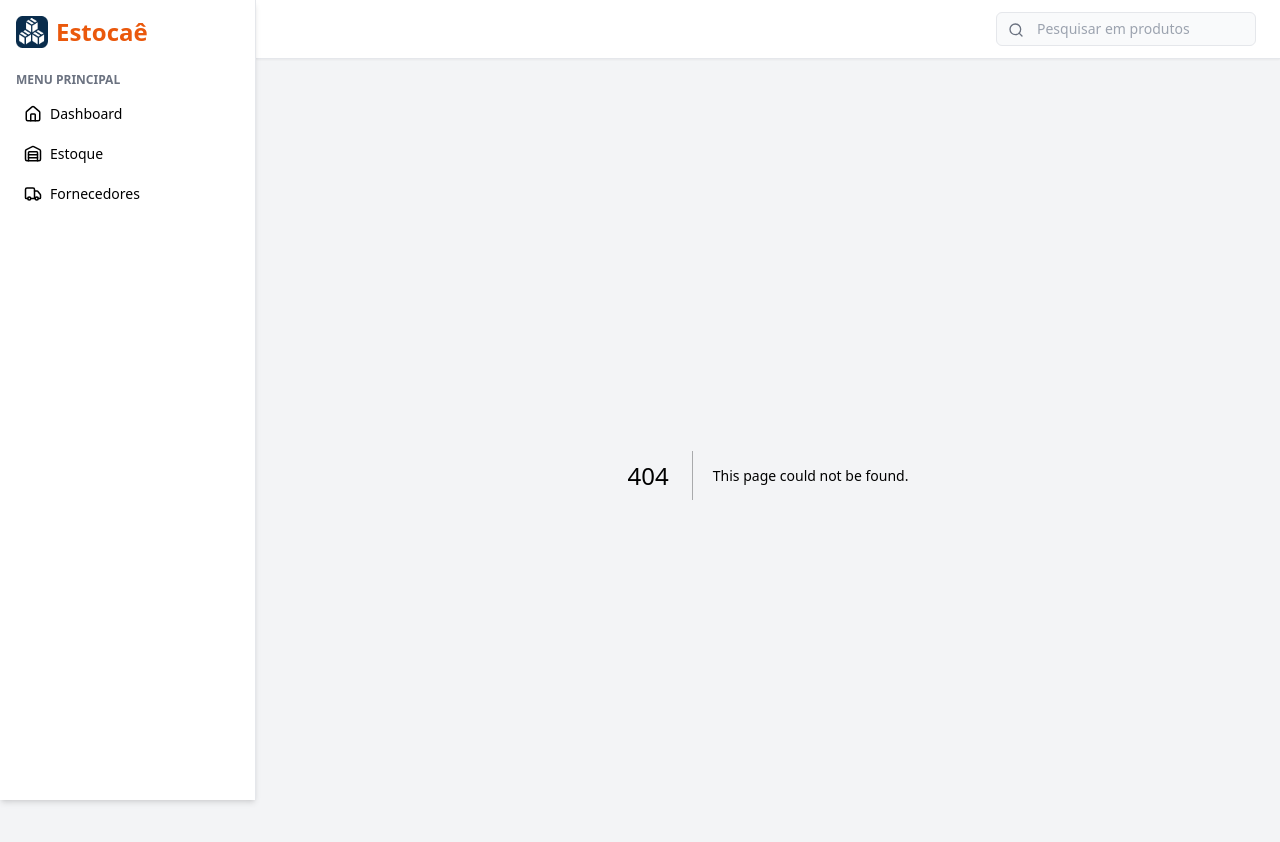
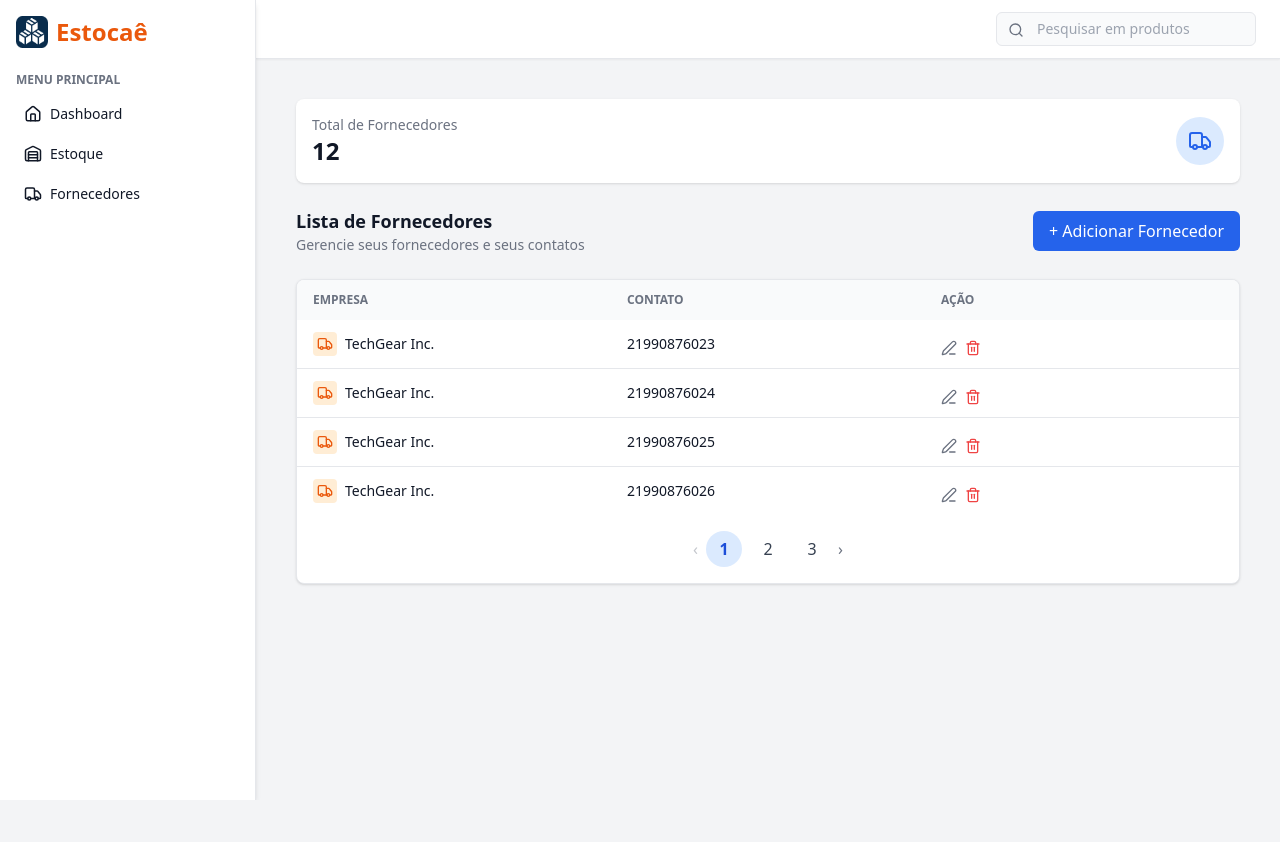
Before and after one commit to PhantomTrainer2/Trabalho2EngSoftware, a Next.js app in the folder Perfeccionista/frontend/: page /fornecedores in a window 1280 px wide. Before the commit this address had no page. Shown: the top 842 px of the page. After the commit the page ends 800 px from the top, so only its background shows below. Built offline with nearby package versions, Linux system fonts and the light colour scheme.

Commit message:
feat: implementa página de fornecedores

```diff
--- /dev/null
+++ b/Perfeccionista/frontend/src/app/fornecedores/page.tsx
@@ -0,0 +1,207 @@
+'use client'
+
+import { useEffect, useState } from 'react'
+import { Truck, Edit3, Trash2 } from 'lucide-react'
+import Table from '../../components/Table'
+import GenericModal, { FieldConfig } from '../../components/GenericModal'
+
+interface Fornecedor {
+  id: string
+  empresa: string
+  contato: string
+}
+
+const supplierFields: FieldConfig[] = [
+  { name: 'empresa',  label: 'Empresa', type: 'text',     required: true },
+  { name: 'contato',  label: 'Contato', type: 'text',     required: true },
+]
+
+export default function FornecedoresPage() {
+  const [fornecedores, setFornecedores] = useState<Fornecedor[]>([])
+  const [modalOpen,    setModalOpen]    = useState(false)
+  const [editing,      setEditing]      = useState<Fornecedor|null>(null)
+
+  const [confirmOpen, setConfirmOpen] = useState(false)
+  const [toDelete,    setToDelete]    = useState<Fornecedor|null>(null)
+
+  useEffect(() => {
+    const mock: Fornecedor[] = Array(12).fill(0).map((_, i) => ({
+      id:      String(i + 1),
+      empresa: `TechGear Inc.`,
+      contato: `2199087${6023 + i}`,
+    }))
+    setFornecedores(mock)
+  }, [])
+
+  function openCreateModal() {
+    setEditing(null)
+    setModalOpen(true)
+  }
+
+  function openEditModal(f: Fornecedor) {
+    setEditing(f)
+    setModalOpen(true)
+  }
+
+  function openConfirmModal(f: Fornecedor) {
+    setToDelete(f)
+    setConfirmOpen(true)
+  }
+
+  function handleSave(data: Record<string, any>) {
+    if (editing) {
+      // atualizar existente
+      setFornecedores((prev) =>
+        prev.map((f) =>
+          f.id === editing.id
+            ? { ...f, empresa: data.empresa, contato: data.contato }
+            : f
+        )
+      )
+    } else {
+      // criar novo
+      const nextId = fornecedores.length + 1
+      const newSup: Fornecedor = {
+        id: String(nextId),
+        empresa:  data.empresa,
+        contato:  data.contato,
+      }
+      setFornecedores((prev) => [newSup, ...prev])
+    }
+    setModalOpen(false)
+  }
+
+  function handleDeleteConfirmed() {
+    if (toDelete) {
+      setFornecedores((prev) => prev.filter((f) => f.id !== toDelete.id))
+      if (editing?.id === toDelete.id) setModalOpen(false)
+    }
+    setConfirmOpen(false)
+    setToDelete(null)
+  }
+
+  return (
+    <section className="p-4 md:p-6 space-y-6">
+      <div className="bg-white shadow rounded-lg p-4 flex items-center justify-between">
+        <div>
+          <p className="text-sm text-gray-500">Total de Fornecedores</p>
+          <h2 className="text-2xl font-bold">{fornecedores.length}</h2>
+        </div>
+        <div className="p-3 bg-blue-100 rounded-full">
+          <Truck className="text-blue-600" />
+        </div>
+      </div>
+
+      <div className="flex items-center justify-between">
+        <div>
+          <h1 className="text-lg font-semibold">Lista de Fornecedores</h1>
+          <p className="text-sm text-gray-500">
+            Gerencie seus fornecedores e seus contatos
+          </p>
+        </div>
+        <button
+          onClick={openCreateModal}
+          className="bg-blue-600 hover:bg-blue-700 text-white px-4 py-2 rounded-md"
+        >
+          + Adicionar Fornecedor
+        </button>
+      </div>
+
+      <Table<Fornecedor>
+        columns={['Empresa', 'Contato', 'Ação']}
+        data={fornecedores}
+        renderRow={(f) => (
+          <>
+            <td className="px-4 py-3 flex items-center gap-2">
+              <div className="bg-orange-100 p-1 rounded">
+                <Truck className="text-orange-600" size={16} />
+              </div>
+              {f.empresa}
+            </td>
+            <td className="px-4 py-3">{f.contato}</td>
+            <td className="px-4 py-3 flex gap-2">
+              <button onClick={() => openEditModal(f)}>
+                <Edit3 className="text-gray-500 hover:text-gray-700" size={16} />
+              </button>
+              <button onClick={() => openConfirmModal(f)}>
+                <Trash2 className="text-red-500 hover:text-red-700" size={16} />
+              </button>
+            </td>
+          </>
+        )}
+      />
+
+      <GenericModal
+        isOpen={modalOpen}
+        title={editing ? 'Editar Fornecedor' : 'Adicionar Fornecedor'}
+        fields={supplierFields}
+        initialData={
+          editing
+            ? { empresa: editing.empresa, contato: editing.contato }
+            : {}
+        }
+        onClose={() => setModalOpen(false)}
+        onSave={handleSave}
+        footer={
+          editing && (
+            <div className="flex justify-between items-center w-full">
+              <button
+                onClick={() => {
+                  openConfirmModal(editing)
+                  setModalOpen(false)
+                }}
+                className="text-red-600 hover:underline text-sm"
+              >
+                Excluir
+              </button>
+              <div className="space-x-2">
+                <button
+                  onClick={() => setModalOpen(false)}
+                  className="px-4 py-2 text-sm border rounded hover:bg-gray-100"
+                >
+                  Cancelar
+                </button>
+                <button
+                  type="submit"
+                  className="px-4 py-2 text-sm bg-blue-600 text-white rounded hover:bg-blue-700"
+                >
+                  Salvar
+                </button>
+              </div>
+            </div>
+          )
+        }
+      />
+
+      <GenericModal
+        isOpen={confirmOpen}
+        title="Confirmar Exclusão"
+        fields={[]}
+        initialData={{}}
+        onClose={() => setConfirmOpen(false)}
+        onSave={handleDeleteConfirmed}
+        footer={
+          <div className="flex justify-end items-center w-full space-x-2">
+            <button
+              onClick={() => setConfirmOpen(false)}
+              className="px-4 py-2 text-sm border rounded hover:bg-gray-100"
+            >
+              Cancelar
+            </button>
+            <button
+              onClick={handleDeleteConfirmed}
+              className="px-4 py-2 text-sm bg-red-600 text-white rounded hover:bg-red-700"
+            >
+              Excluir
+            </button>
+          </div>
+        }
+      >
+        <p className="py-4 text-center">
+          Deseja realmente excluir o fornecedor{' '}
+          <strong>{toDelete?.empresa}</strong>?
+        </p>
+      </GenericModal>
+    </section>
+  )
+}
```
Also changed, not shown: Perfeccionista/frontend/src/app/estoque/page.tsx (+0 -10 lines).
